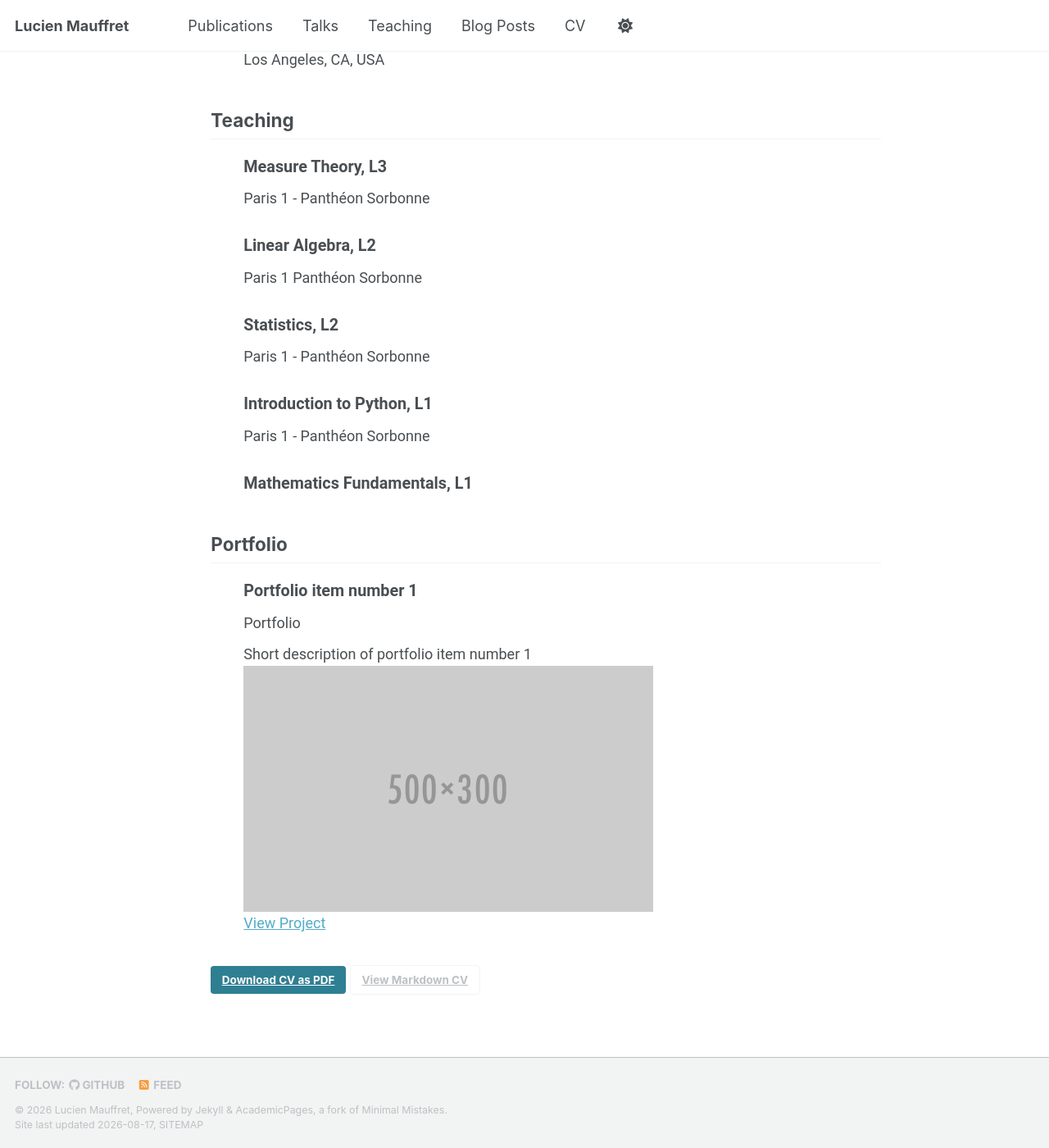
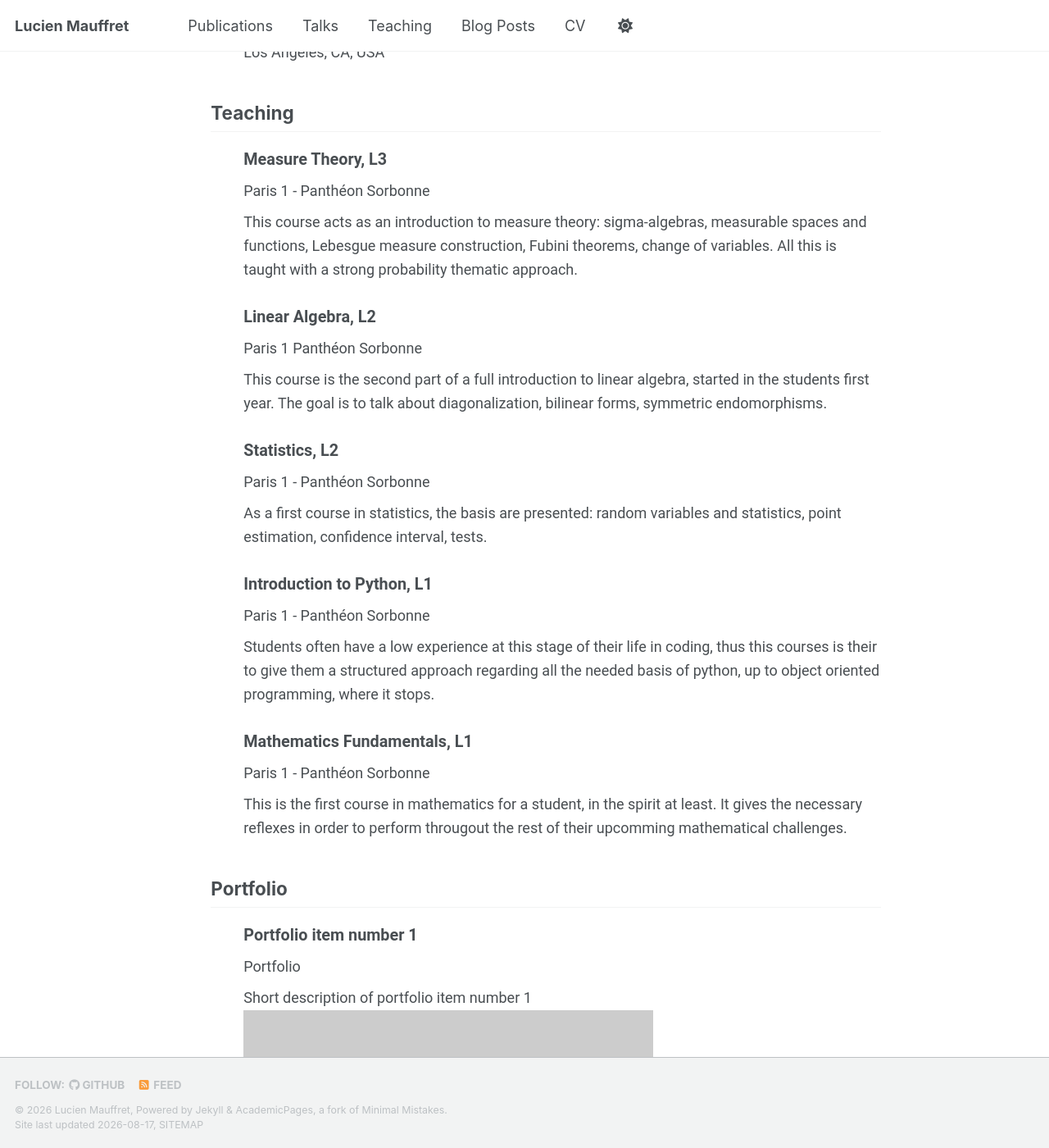
Before and after one commit to lumauf/lumauf.github.io, a Jekyll site: the page built from _pages/cv-json.md, in a window 1280 px wide and 1400 px high, scrolled down 2085 px. Shown: the whole window at 82% size. Built offline with Jekyll 4.4.1, drawn with Linux system fonts in a browser that asks for light colours; a script bundle is joined from its source files by our own code; library files that are not in the unit come from our copies; some of the changed text lies outside the part shown.

Commit message:
mise à jour cours

```diff
--- a/_data/cv.json
+++ b/_data/cv.json
@@ -1,34 +1,18 @@
 {
   "basics": {
-    "name": "Your Sidebar Name",
-    "email": "none@example.org",
+    "name": "Lucien Mauffret",
+    "email": "lucien.mauffret@univ-paris1.fr",
     "phone": "",
-    "website": "https://academicpages.github.io",
-    "summary": "Currently employed at Red Brick University. Short biography for the left-hand sidebar",
+    "website": "https://lumauf.github.io/",
+    "summary": "I'm currently employed at the Paris 1 - Panthéon Sorbonne University in the SAMM laboratory as a ATER.",
     "location": {
-      "address": "",
-      "postalCode": "",
-      "city": "Earth",
-      "countryCode": "US",
-      "region": ""
+      "address": "90 rue de Tolbiac",
+      "postalCode": "75013",
+      "city": "Paris",
+      "countryCode": "FR"
     },
-    "profiles": [
-      {
-        "network": "Google Scholar",
-        "username": "",
-        "url": "https://scholar.google.com/citations?user=PS_CX0AAAAAJ"
-      },
-      {
-        "network": "ORCID",
-        "username": "",
-        "url": "https://orcid.org/yourorcidurl"
-      },
-      {
-        "network": "GitHub",
-        "username": "academicpages",
-        "url": "https://github.com/academicpages"
-      }
-    ]
+  "profiles": [
+     ]
   },
   "work": [],
   "education": [
@@ -61,7 +45,7 @@
     }
   ],
   "skills": [],
-  "languages": [],
+  "languages": ["french", "english"],
   "interests": [],
   "references": [],
   "publications": [
@@ -128,24 +112,27 @@
     {
       "course": "Measure Theory, L3",
       "institution": "Paris 1 - Panthéon Sorbonne",
-      "description": ""
+      "description": "This course acts as an introduction to measure theory: sigma-algebras, measurable spaces and functions, Lebesgue measure construction, Fubini theorems, change of variables. All this is taught with a strong probability thematic approach."
     },
     {
       "course": "Linear Algebra, L2",
       "institution": "Paris 1 Panthéon Sorbonne",
-      "description": ""
+      "description": "This course is the second part of a full introduction to linear algebra, started in the students first year. The goal is to talk about diagonalization, bilinear forms, symmetric endomorphisms."
     },
 	{
 		"course": "Statistics, L2",
 		"institution": "Paris 1 - Panthéon Sorbonne",
-		"description": ""
+		"description": "As a first course in statistics, the basis are presented: random variables and statistics, point estimation, confidence interval, tests."
 	},
 	{
 		"course": "Introduction to Python, L1",
 		"institution": "Paris 1 - Panthéon Sorbonne",
+		"description": "Students often have a low experience at this stage of their life in coding, thus this courses is their to give them a structured approach regarding all the needed basis of python, up to object oriented programming, where it stops."
 	},
 	{
-		"course": "Mathematics Fundamentals, L1"
+		"course": "Mathematics Fundamentals, L1",
+		"institution": "Paris 1 - Panthéon Sorbonne",
+		"description": "This is the first course in mathematics for a student, in the spirit at least. It gives the necessary reflexes in order to perform througout the rest of their upcomming mathematical challenges."
 	}
   ],
   "portfolio": [
```
